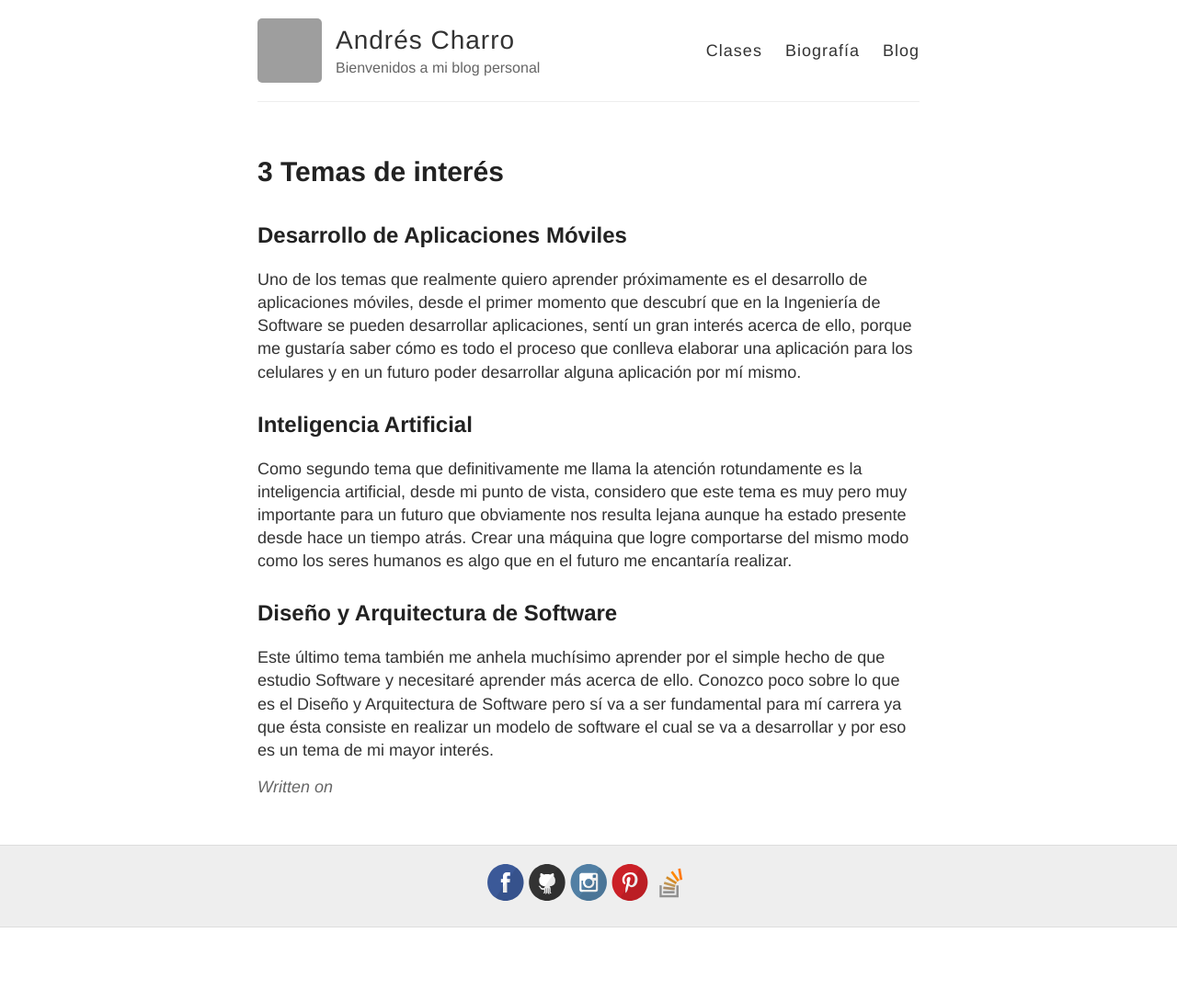
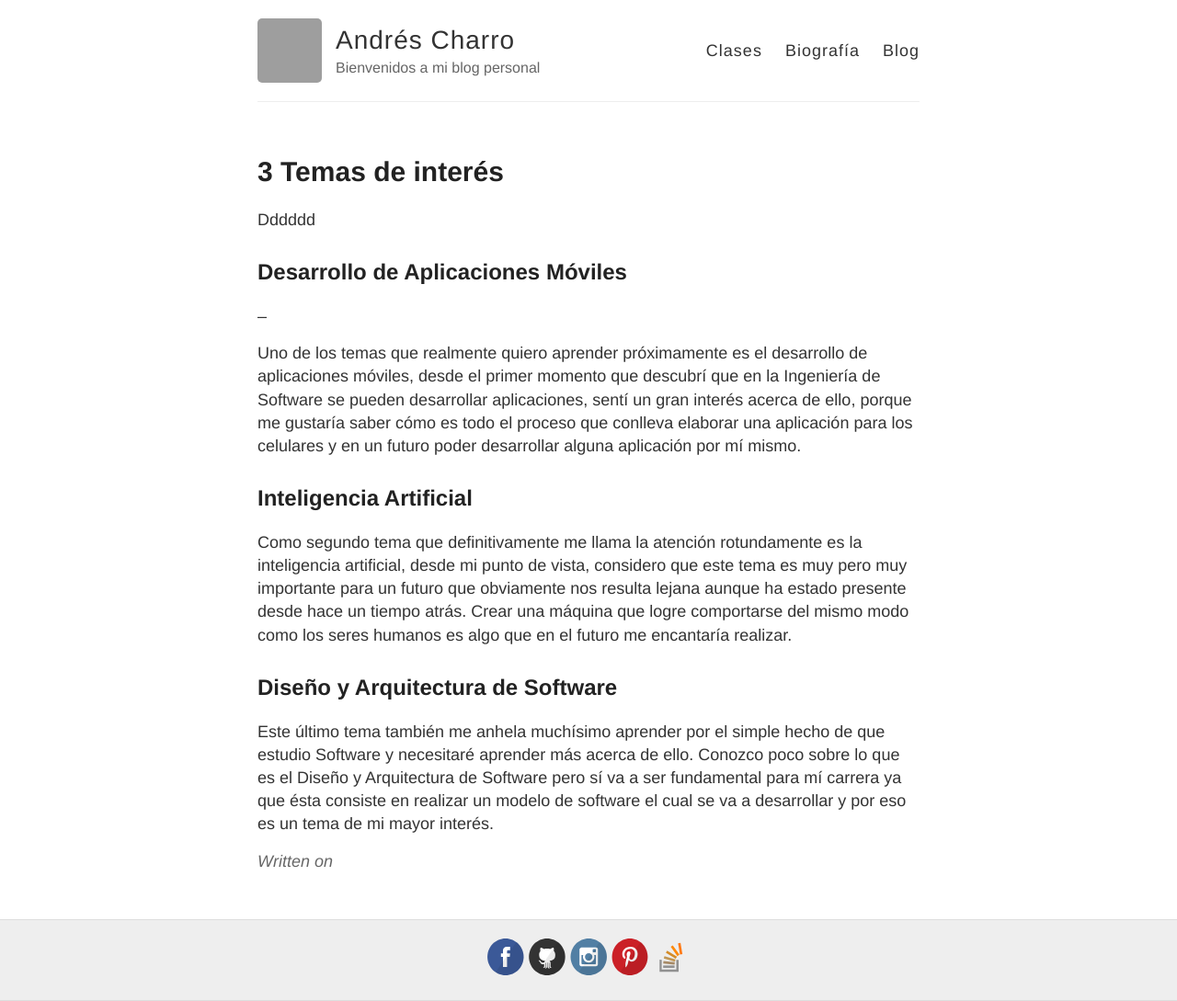
Before and after one commit to andrescharro22/Carlos-F007.github.io, a Jekyll site: the page built from blog.md, in a window 1280 px wide. Shown: the whole page at 92% size. Built offline with Jekyll 4.4.1, drawn with Linux system fonts in a browser that asks for light colours; before the commit the page ends 1009 px from its top, so only the background shows below that; grey boxes are pictures that could not be loaded.

Commit message:
Update blog.md

```diff
--- a/blog.md
+++ b/blog.md
@@ -3,8 +3,10 @@ layout: post
 title: 3 Temas de interés
 ---
 
+Dddddd
 
-Desarrollo de Aplicaciones Móviles
+
+## Desarrollo de Aplicaciones Móviles
 --
 
 Uno de los temas que realmente quiero aprender próximamente es el desarrollo de aplicaciones móviles, desde el primer momento que descubrí que en la Ingeniería de Software se pueden desarrollar aplicaciones, sentí un gran interés acerca de ello, porque me gustaría saber cómo es todo el proceso que conlleva elaborar una aplicación para los celulares y en un futuro poder desarrollar alguna aplicación por mí mismo.
```
